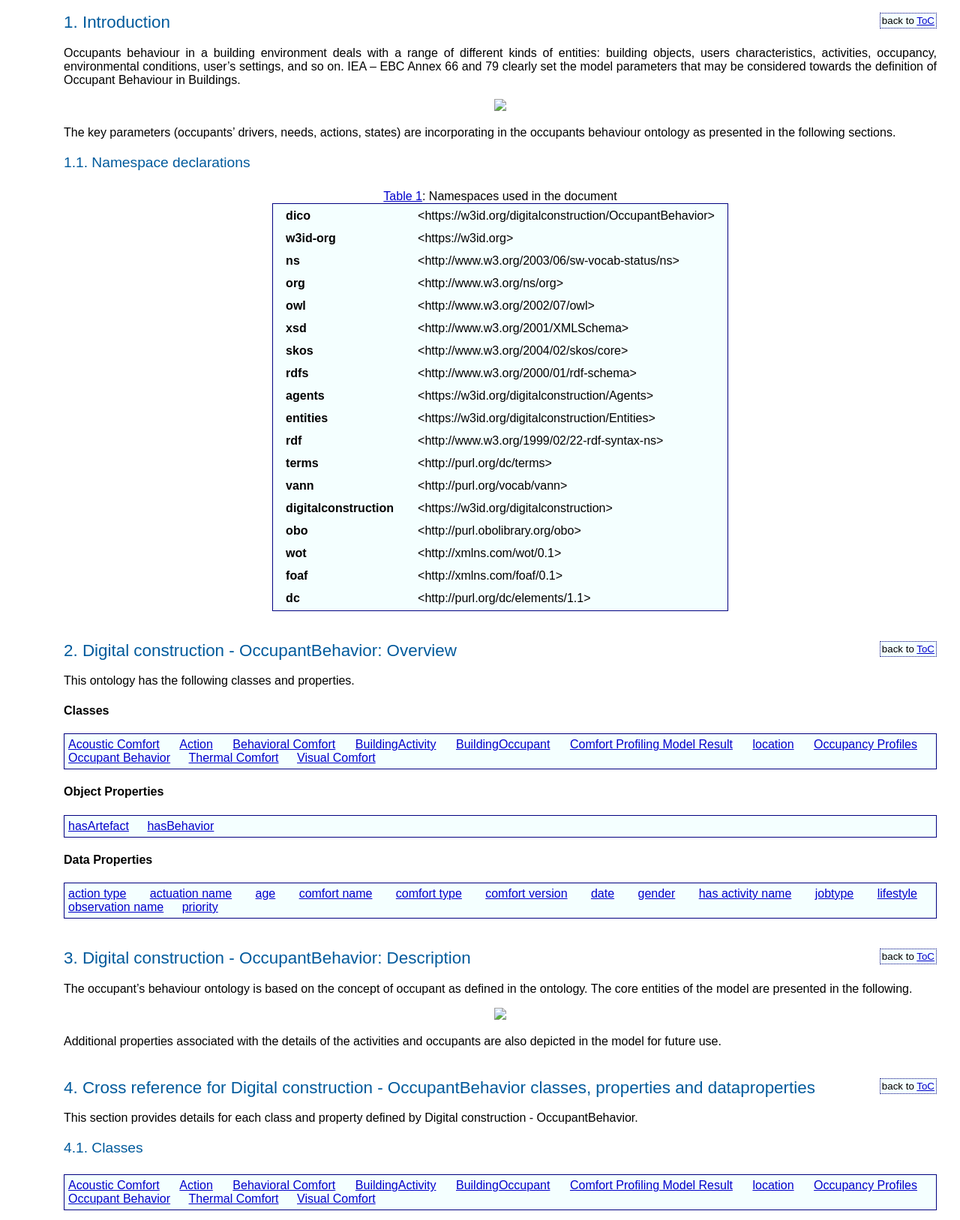
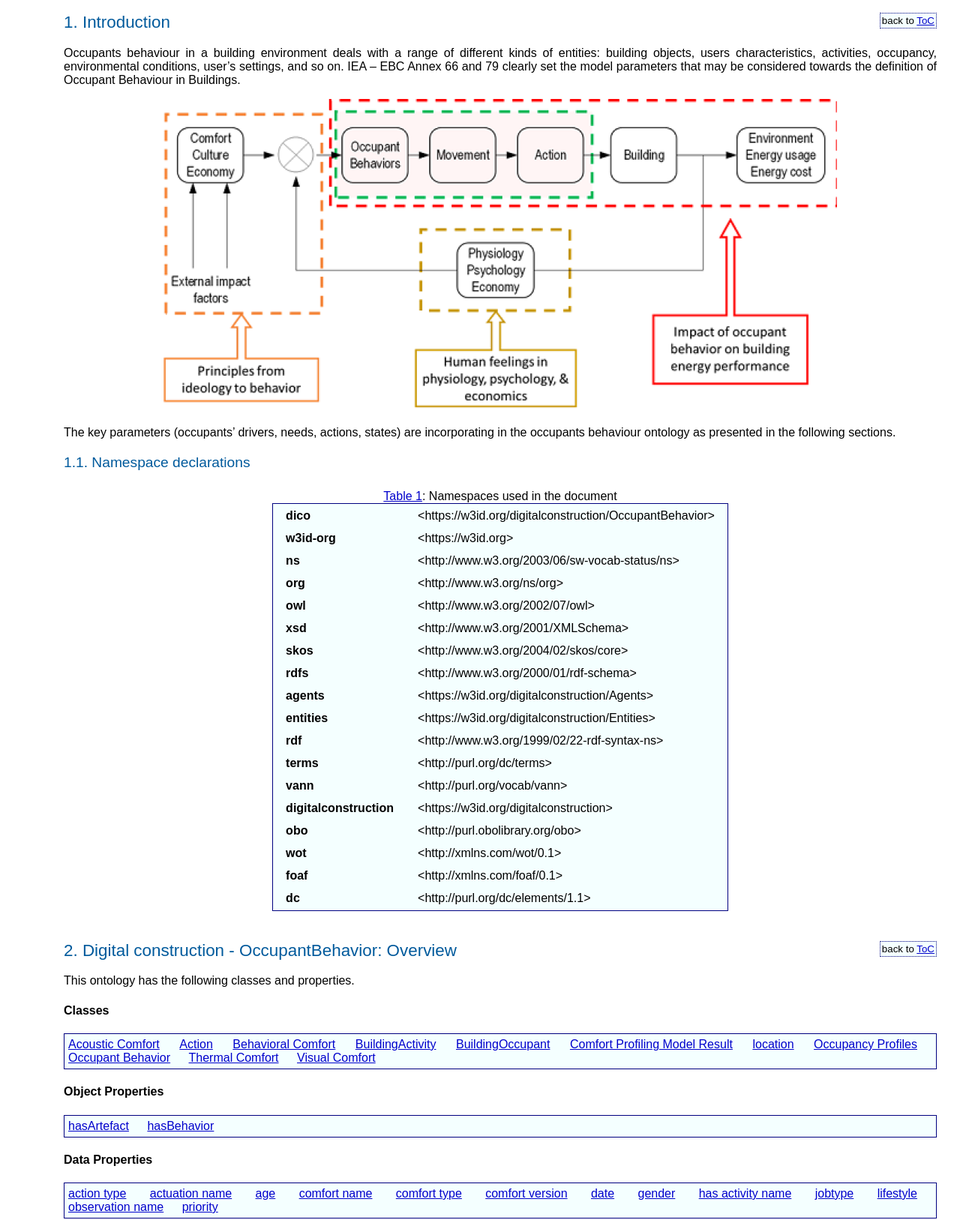
Before and after one commit to digitalconstruction/OccupantBehavior, a plain HTML site: page index.html in a window 1280 px wide. Shown: the part 1700-3327 px from the top of the page at 75% size. Drawn offline with Linux system fonts and the light colour scheme.

Commit message:
sections

```diff
--- a/index.html
+++ b/index.html
@@ -6,7 +6,7 @@
 
 
 <!-- SCHEMA.ORG METADATA -->
-<script type="application/ld+json">{"@context":"http://schema.org","@type":"TechArticle","url":"https://w3id.org/digitalconstruction/OccupantBehavior","image":"http://vowl.visualdataweb.org/webvowl/#iri=https://w3id.org/digitalconstruction/OccupantBehavior","name":"Digital Construction - OccupantBehavior", "headline":"Ontology of occupants behavior inside a building, including the environment and users interactions to set the parameters of comfort behavioral profile", "datePublished":"Wed Sep 02 15:50:11 EEST 2020", "license":"http://purl.org/NET/rdflicense/cc-by4.0", "author":[{"@type":"Person","name":"Kostas Tsatsakis (kostas@suite5.eu)"},{"@type":"Person","name":"Spiros Kousouris (spiros@suite5.eu)"}]}</script>
+<script type="application/ld+json">{"@context":"http://schema.org","@type":"TechArticle","url":"https://w3id.org/digitalconstruction/OccupantBehavior","image":"http://vowl.visualdataweb.org/webvowl/#iri=https://w3id.org/digitalconstruction/OccupantBehavior","name":"Digital Construction - OccupantBehavior", "headline":"Ontology of occupants behavior inside a building, including the environment and users interactions to set the parameters of comfort behavioral profile", "datePublished":"Wed Sep 02 15:52:57 EEST 2020", "license":"http://purl.org/NET/rdflicense/cc-by4.0", "author":[{"@type":"Person","name":"Kostas Tsatsakis (kostas@suite5.eu)"},{"@type":"Person","name":"Spiros Kousouris (spiros@suite5.eu)"}]}</script>
 
 <script src="resources/jquery.js"></script>
 <script src="resources/marked.min.js"></script>
--- a/sections/description-en.html
+++ b/sections/description-en.html
@@ -4,7 +4,7 @@
 The occupant’s behaviour ontology is based on the concept of occupant as defined in the ontology. The core entities of the model are presented in the following.
 </p>
 <center>
-<img widht="50%" src="ob-classes.png">
+<img widht="50%" src="sections/ob-classes.png">
 </center>
 <p>
 Additional properties associated with the details of the activities and occupants are also depicted in the model for future use.
--- a/sections/introduction-en.html
+++ b/sections/introduction-en.html
@@ -5,7 +5,7 @@ building objects, users characteristics, activities, occupancy, environmental co
 settings, and so on. IEA – EBC Annex 66 and 79 clearly set the model parameters that may be
 considered towards the definition of Occupant Behaviour in Buildings.</p>
 <center>
-<img widht="50%" src="ob.png">
+<img widht="50%" src="sections/ob.png">
 </center>
 <p>
 The key parameters (occupants’ drivers, needs, actions, states) are incorporating in the occupants behaviour ontology as presented in the following sections.
```
Also changed, not shown: index-en.html (+1 -1 lines), myDocumentation/index-en.html (+1 -1 lines), myDocumentation/sections/description-en.html (+1 -1 lines), myDocumentation/sections/introduction-en.html (+1 -1 lines).
